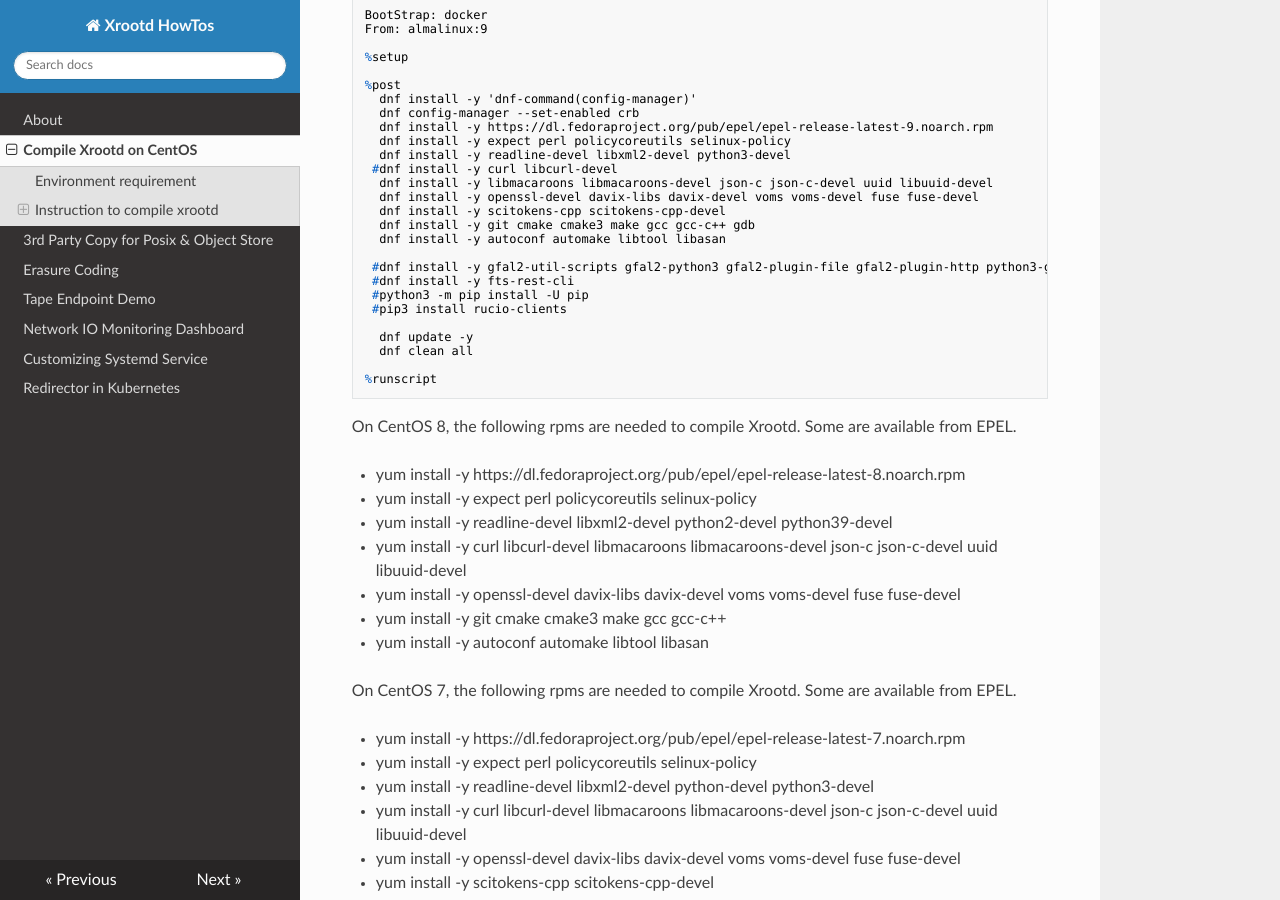
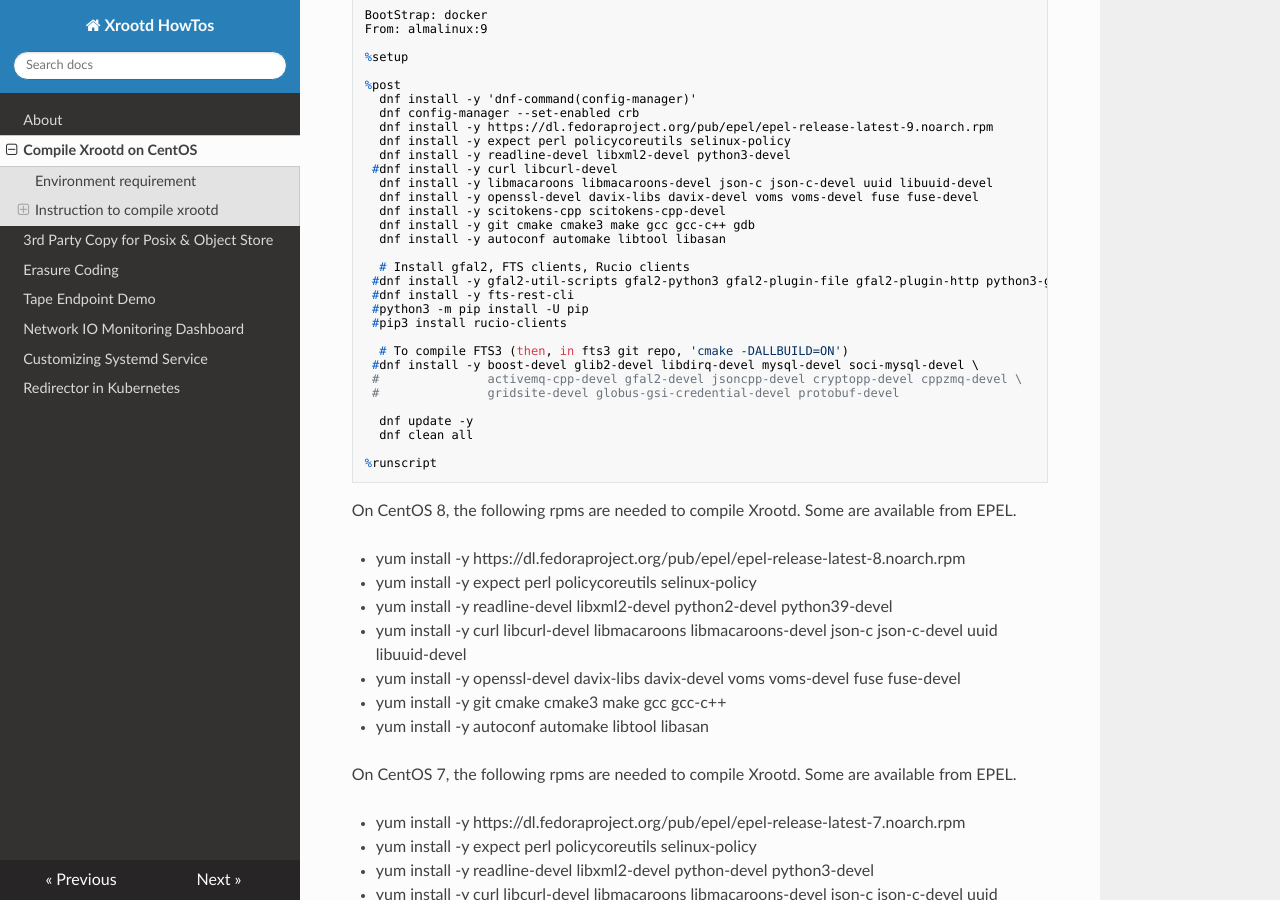
Before and after one commit to xrootd/howto, an MkDocs documentation site: the page built from docs/Compile.md, in a window 1280 px wide and 900 px high, scrolled down 471 px. Built offline with MkDocs 1.6.1, drawn with Linux system fonts in a browser that asks for light colours; nearby versions of some CDN libraries.

Commit message:
add libs to compile FTS3

```diff
--- a/docs/Compile.md
+++ b/docs/Compile.md
@@ -36,10 +36,16 @@ From: almalinux:9
   dnf install -y git cmake cmake3 make gcc gcc-c++ gdb
   dnf install -y autoconf automake libtool libasan
 
+  # Install gfal2, FTS clients, Rucio clients
  #dnf install -y gfal2-util-scripts gfal2-python3 gfal2-plugin-file gfal2-plugin-http python3-gfal2-util
  #dnf install -y fts-rest-cli
  #python3 -m pip install -U pip
  #pip3 install rucio-clients
+
+  # To compile FTS3 (then, in fts3 git repo, 'cmake -DALLBUILD=ON')
+ #dnf install -y boost-devel glib2-devel libdirq-devel mysql-devel soci-mysql-devel \
+ #               activemq-cpp-devel gfal2-devel jsoncpp-devel cryptopp-devel cppzmq-devel \
+ #               gridsite-devel globus-gsi-credential-devel protobuf-devel
 
   dnf update -y
   dnf clean all
```
